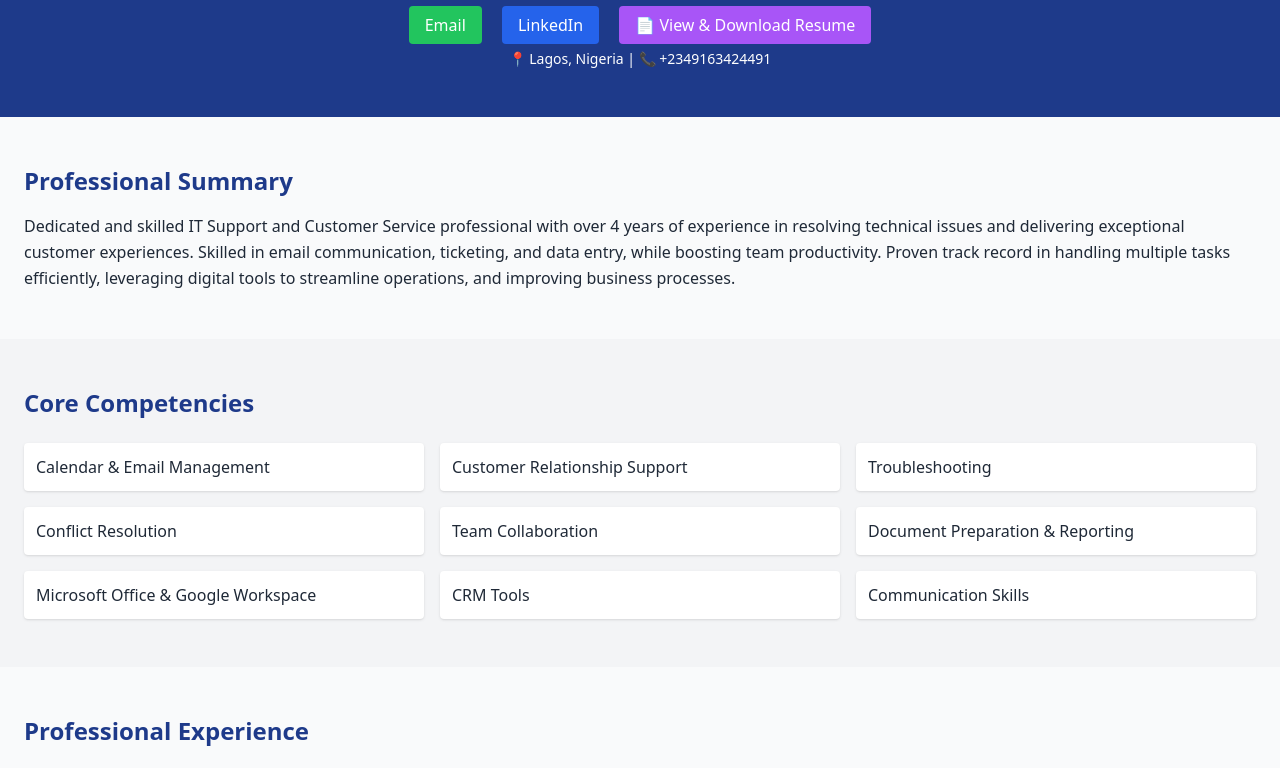
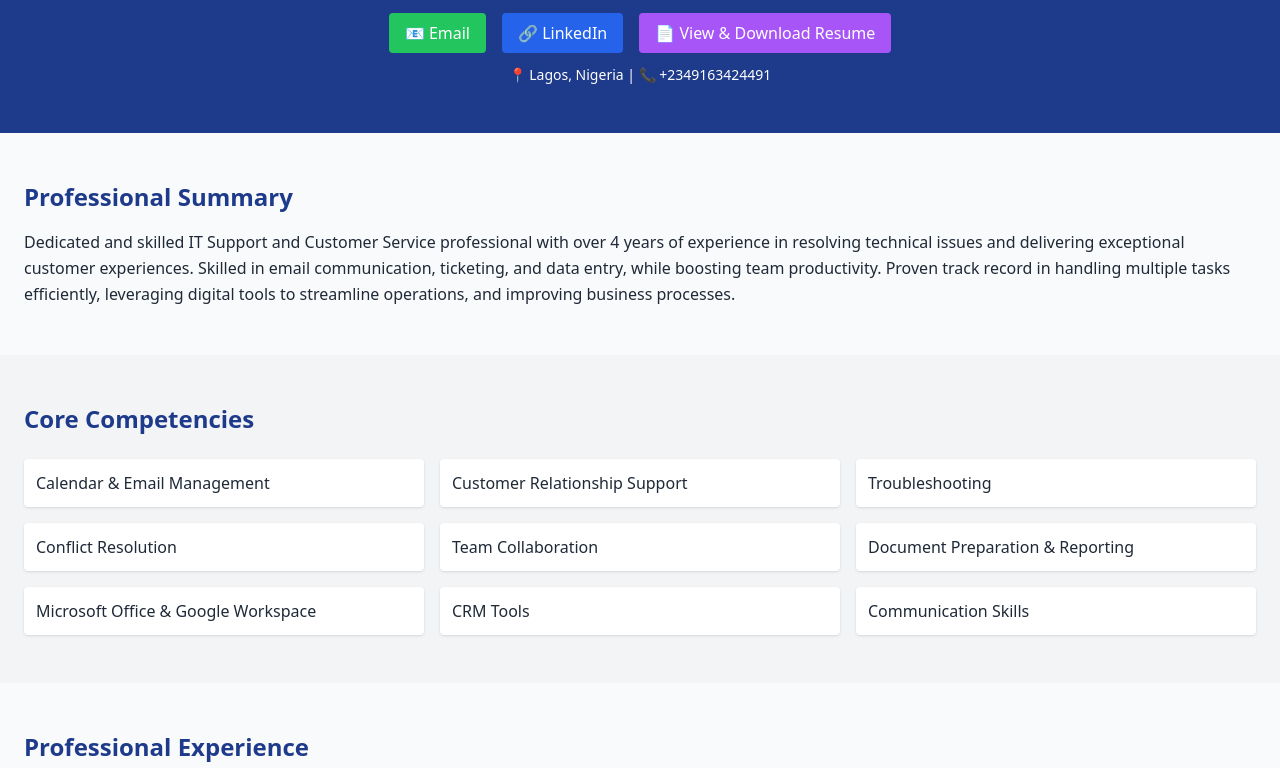
Before and after one commit to Brainzoe/Emmanuel-Portfolio-page, a plain HTML site: page index.html in a window 1280 px wide. Shown: the part 279-1047 px from the top of the page. Drawn offline with nearby package versions, Linux system fonts and the light colour scheme.

Commit message:
updated the view and download resume button

```diff
--- a/index.html
+++ b/index.html
@@ -21,23 +21,19 @@
       </div>
       <h1 class="text-4xl font-bold">Emmanuel Nwachukwu</h1>
       <p class="mt-2 text-lg">IT Support Assistant | Customer Support Associate</p>
-      <div class="mt-4 space-x-4">
+      <div class="mt-4 flex flex-col sm:flex-row sm:space-x-4 space-y-3 sm:space-y-0 justify-center items-center">
         <a href="mailto:nwachukwuemmanuel62@gmail.com"
-          class="bg-green-500 hover:bg-green-600 px-4 py-2 rounded">Email</a>
+          class="bg-green-500 hover:bg-green-600 px-4 py-2 rounded text-white w-full sm:w-auto text-center">
+          📧 Email
+        </a>
         <a href="https://www.linkedin.com/in/emmanuel-nwachukwu-8a6645101" target="_blank"
-          class="bg-blue-600 hover:bg-blue-700 px-4 py-2 rounded">LinkedIn</a>
-
-        <!-- View Resume Online -->
-        <a href="resume.html" target="_blank" class="bg-purple-500 hover:bg-purple-600 px-4 py-2 rounded">
+          class="bg-blue-600 hover:bg-blue-700 px-4 py-2 rounded text-white w-full sm:w-auto text-center">
+          🔗 LinkedIn
+        </a>
+        <a href="resume.html" target="_blank"
+          class="bg-purple-500 hover:bg-purple-600 px-4 py-2 rounded text-white w-full sm:w-auto text-center">
           📄 View & Download Resume
         </a>
-
-        <!-- Download Resume PDF -->
-        <!-- <button onclick="downloadResume()"
-          class="bg-yellow-500 hover:bg-yellow-600 px-4 py-2 rounded text-white font-medium">
-          ⬇️ Download Resume
-        </button> -->
-
       </div>
 
       <p class="mt-3 text-sm">📍 Lagos, Nigeria | 📞 +2349163424491</p>
```
